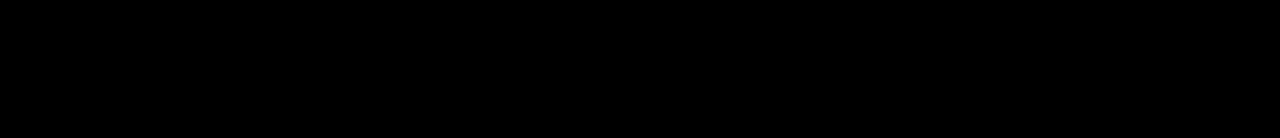
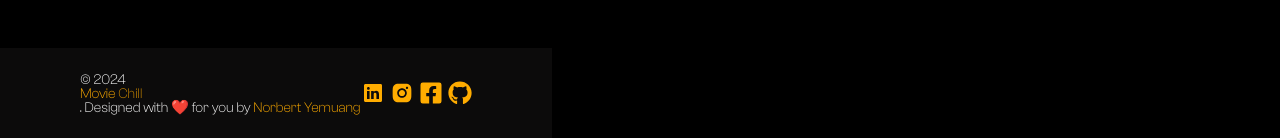
Before and after one commit to Bope142/movie-chill, a Next.js app: page / in a window 1280 px wide. Shown: the part 1356-1494 px from the top of the page. Before the commit the page ends 1389 px from the top, so only its background shows below. Built offline with nearby package versions, Linux system fonts and the light colour scheme.

Commit message:
create footer component

```diff
--- /dev/null
+++ b/components/footer/footer.tsx
@@ -0,0 +1,40 @@
+import React from "react";
+import "./style.scss";
+import { IoLogoLinkedin } from "react-icons/io";
+import { AiFillInstagram } from "react-icons/ai";
+import { FaFacebookSquare } from "react-icons/fa";
+import { FaGithub } from "react-icons/fa";
+
+function Footer() {
+  return (
+    <footer className="footer__page">
+      <p>
+        © 2024{" "}
+        <div className="logo">
+          Movie <span>Chill</span>
+        </div>
+        . Designed with ❤️ for you by <a href="">Norbert Yemuang</a>
+      </p>
+      <div className="social__media">
+        <a href="">
+          {" "}
+          <IoLogoLinkedin />
+        </a>
+        <a href="">
+          {" "}
+          <AiFillInstagram />
+        </a>
+        <a href="">
+          {" "}
+          <FaFacebookSquare />
+        </a>
+        <a href="">
+          {" "}
+          <FaGithub />
+        </a>
+      </div>
+    </footer>
+  );
+}
+
+export default Footer;
--- /dev/null
+++ b/components/footer/style.scss
@@ -0,0 +1,36 @@
+@import "../../public/style/variable.scss";
+
+.footer__page {
+  display: flex;
+  align-items: center;
+  justify-content: space-between;
+  padding: 25px $paddingSection;
+  background: #0c0b0b;
+  & p {
+    font-family: $fontLight;
+    font-size: 0.9rem;
+    & .logo {
+      color: $colorPrimaryBase;
+      & span {
+        color: #cc8900;
+      }
+    }
+    a {
+      text-decoration: none;
+      color: $colorPrimaryBase;
+    }
+  }
+
+  & .social__media {
+    display: flex;
+    align-items: center;
+    justify-content: center;
+    gap: 5px;
+    & a svg {
+      color: $colorPrimaryBase;
+      height: 1.5rem;
+      width: 1.5rem;
+      flex: none;
+    }
+  }
+}
--- a/components/header/header.tsx
+++ b/components/header/header.tsx
@@ -14,6 +14,7 @@ import {
 } from "../card/card";
 import { InputBoxForm } from "../form/form";
 import { TitleSection } from "../titleSection/titleSection";
+import Footer from "../footer/footer";
 
 const HeaderProfilUser = () => {
   return (
@@ -104,6 +105,7 @@ const HeaderProfilUser = () => {
         title="FILM POPULAIRE"
         linkMore="/dd"
       />
+      <Footer />
     </div>
   );
 };
```
